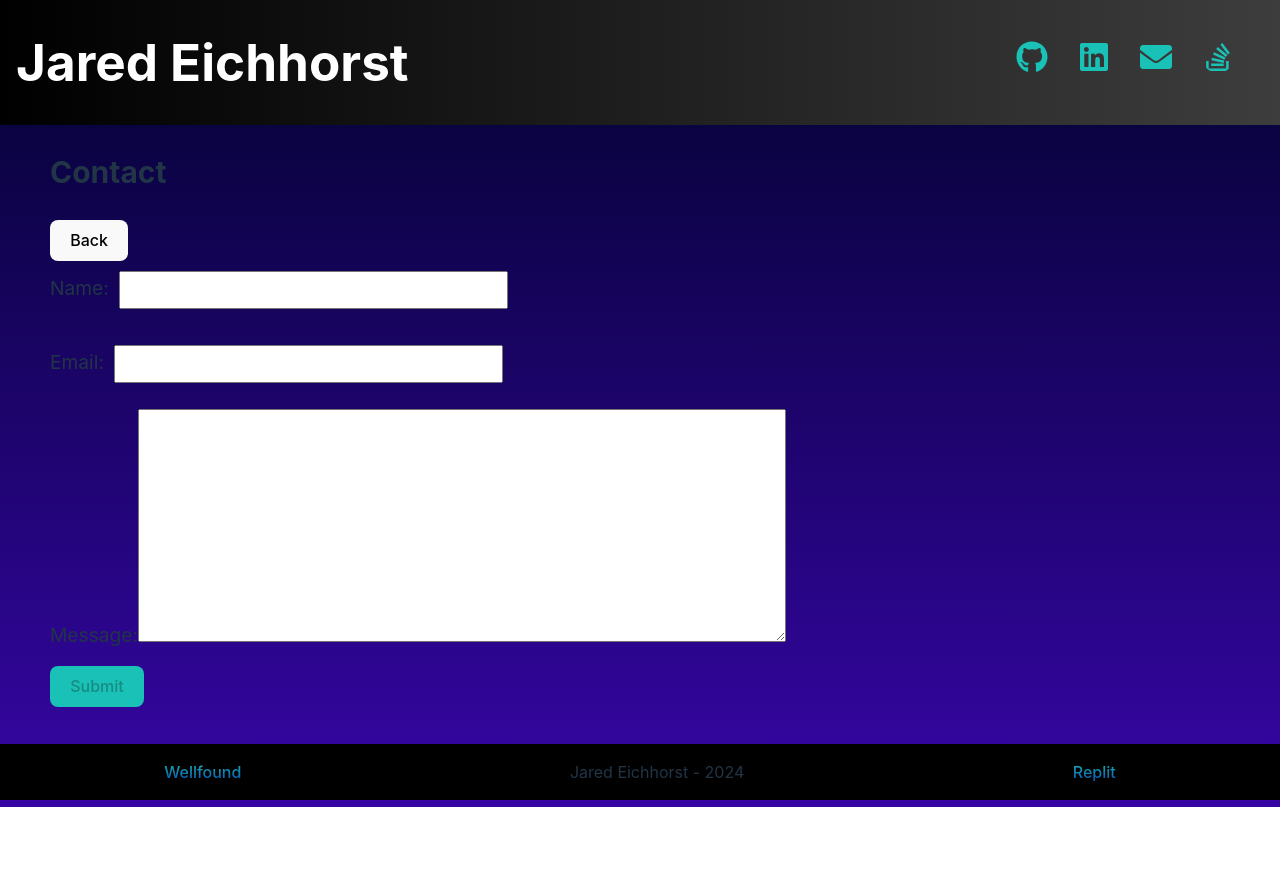
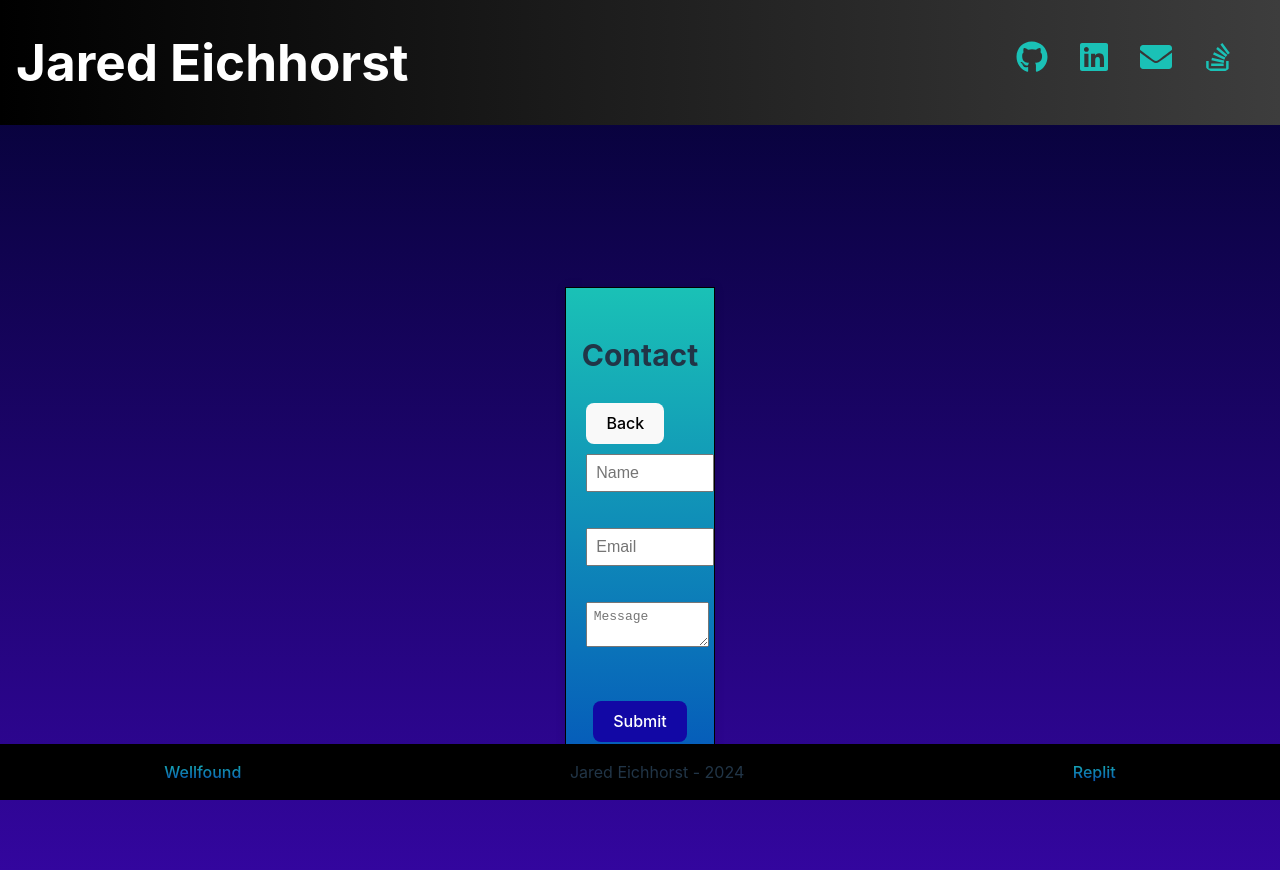
Before and after one commit to Jarede712/React-Portfolio-Jared-Eichhorst, a React (Vite) app in the folder React Portfolio/: page / in a window 1280 px wide. Both pictures are taken after a click on the link 1156 px from the left and 62 px from the top of the page. Shown: the top 870 px of the page. Before the commit the page ends 807 px from the top, so only its background shows below. Built offline with nearby package versions, Linux system fonts and the light colour scheme.

Commit message:
started working on contact form

```diff
--- a/React Portfolio/src/components/Contact.jsx
+++ b/React Portfolio/src/components/Contact.jsx
@@ -17,7 +17,7 @@ const Contact = () => {
   const handleSubmit = async (event) => {
     event.preventDefault();
     const { name, email, message } = formState;
-    const formattedMessage = `Name: ${name} - Email: ${email} - Message ${message}`;
+    const formattedMessage = `Name: ${name} - Email: ${email} - Message: ${message}`;
     const response = await axios.post(
       'https://jaredeichhorst-portfolio.netlify.app/.netlify/functions/sendmail',
       { message: formattedMessage }
@@ -38,40 +38,49 @@ const Contact = () => {
 
   return (
     <section className="contact-container">
+      <div className="content-container">
+        <div className="header-container"></div>
+        <div className="form-container">
+          <form onSubmit={handleSubmit}>
             <h2 className="contact-title">Contact</h2>
             <button className="back-button" onClick={handleBack}>
               Back
             </button>
-      <form onSubmit={handleSubmit}>
             <div>
-          <label htmlFor="name">Name:</label>
+              <label htmlFor="name"></label>
               <input
                 type="text"
                 id="name"
                 required
                 onChange={handleChange}
                 value={formState.name}
+                placeholder="Name"
+                className="contact-name-box"
               />
               {!formState.name && touched.name && <div>Required</div>}
             </div>
             <div>
-          <label htmlFor="email">Email:</label>
+              <label htmlFor="email"></label>
               <input
                 type="email"
                 id="email"
                 required
                 onChange={handleChange}
                 value={formState.email}
+                placeholder="Email"
+                className="contact-email-box"
               />
               {!formState.email && touched.email && <div>Required</div>}
             </div>
             <div>
-          <label htmlFor="message">Message:</label>
+              <label htmlFor="message"></label>
               <textarea
                 id="message"
                 required
                 onChange={handleChange}
                 value={formState.message}
+                placeholder="Message"
+                className="contact-message-box"
               />
               {!formState.message && touched.message && <div>Required</div>}
             </div>
@@ -83,6 +92,8 @@ const Contact = () => {
               Submit
             </button>
           </form>
+        </div>
+      </div>
     </section>
   );
 };
--- a/React Portfolio/src/index.css
+++ b/React Portfolio/src/index.css
@@ -203,31 +203,59 @@ a.not-deployed-link:hover {
   margin-bottom: 60px;
 }
 
+.content-container {
+  display: flex;
+  flex-direction: column;
+  align-items: center;
+}
+
 .contact-container {
-  margin-left: 50px;
-  margin-bottom: 100px;
+  display: flex;
+  justify-content: center;
+  align-items: center;
+  height: 100vh;
+}
+
+.form-container {
+  display: flex;
+  flex-direction: column;
+  justify-content: center;
+  align-items: center;
+  width: 40%;
+  padding: 20px;
+  border: 1px solid #000;
+  box-shadow: 0px 0px 10px rgba(0, 0, 0, 0.1);
+  background: linear-gradient(to bottom, rgb(26, 193, 182), rgb(5, 90, 186));
+}
+
+.contact-container form {
+  display: flex;
+  flex-direction: column;
+  align-items: center;
+  justify-content: center;
+  width: 100%;
 }
 
 .contact-container form div {
   margin-bottom: 1em;
+  width: 100%;
 }
 
-.contact-container form input {
-  width: 30%;
+.contact-container form input,
+.contact-container form textarea {
+  width: 100%;
   padding: 0.5em;
   font-size: 1em;
-  margin: 10px;
-}
-
-.contact-container form textarea {
-  width: 50%;
-  padding: 1em;
-  font-size: 1.2em;
-  height: 200px;
+  margin: 10px 0;
 }
 
 .contact-container form label {
   font-size: 1.2em;
+  width: 100%;
+}
+
+.back-button {
+  align-self: flex-start;
 }
 
 .portfolio-title {
@@ -268,16 +296,27 @@ a.not-deployed-link:hover {
   margin-left: 50px;
 }
 .contact-submit-button {
-  background-color: rgb(26, 193, 182);
+  margin-top: 20px;
+  background-color: rgb(18, 8, 165);
+  color: #ffffff;
+}
+
+.header-container {
+  display: flex;
+  justify-content: space-between;
+  align-items: center;
+  width: 100%;
 }
 
 .contact-title {
+  align-self: center;
   font-size: 30px;
 }
 
 .main-page {
   display: flex;
-  justify-content: space-between;
+  justify-content: center;
+  align-items: stretch;
 }
 
 .about-me-section {
```
Lines whose indentation alone changed are shown as unchanged.
